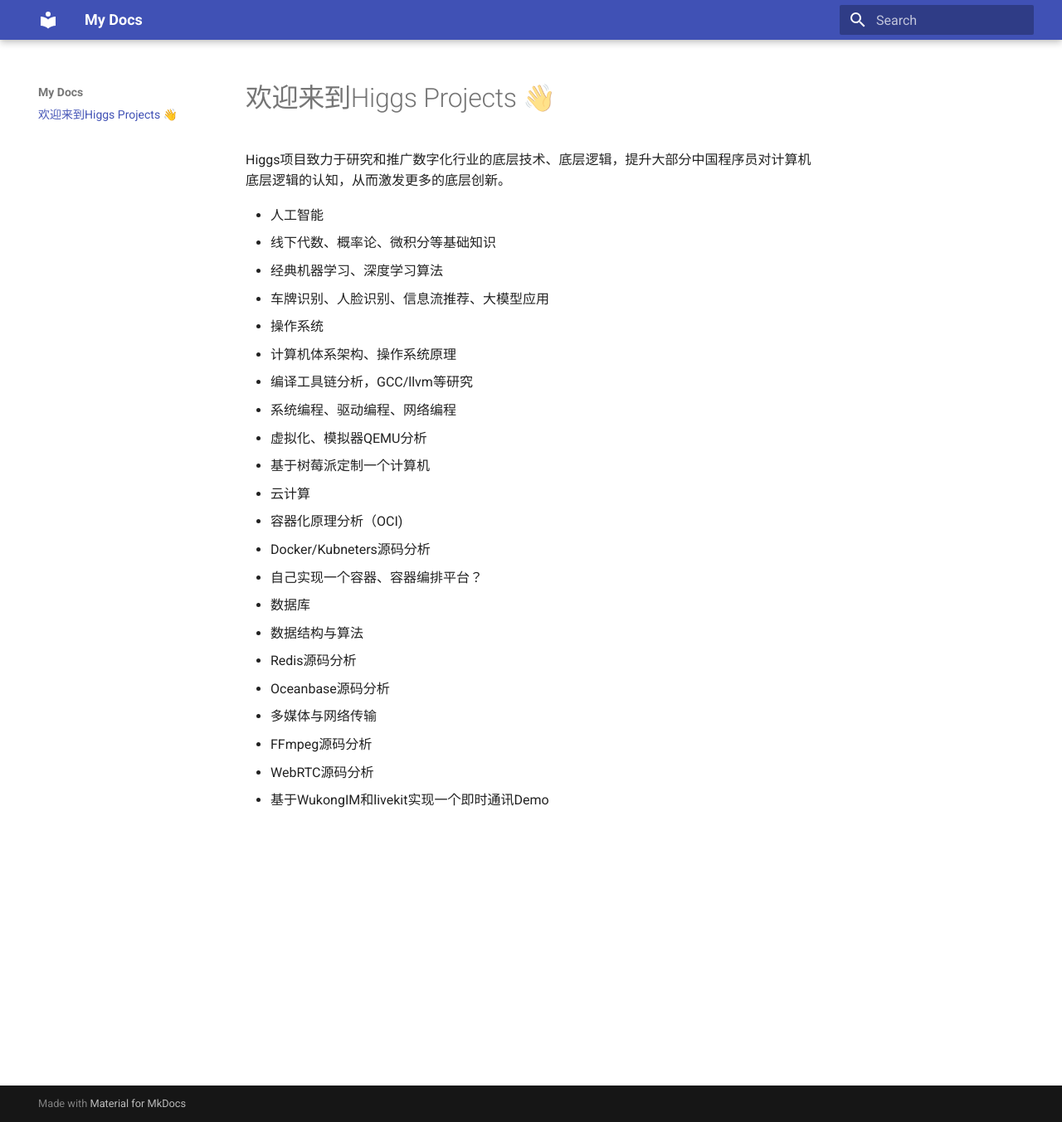
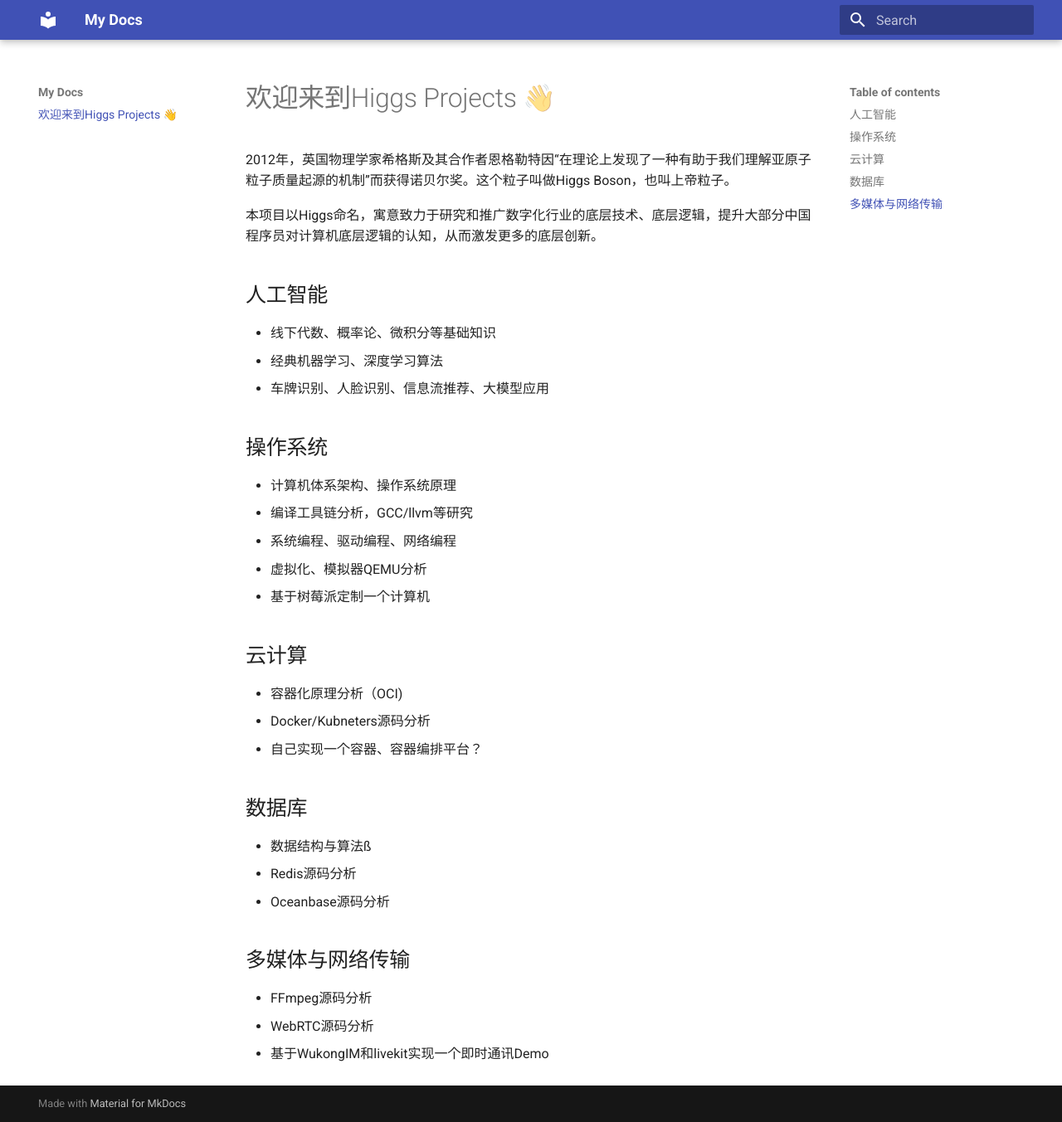
Before and after one commit to higgs-projects/higgs-website, an MkDocs documentation site: the page built from docs/index.md, in a window 1280 px wide and 1353 px high. Shown: the whole window at 83% size. Built offline with MkDocs 1.6.1 and Material for MkDocs 9.7.7, drawn with Linux system fonts in a browser that asks for light colours.

Commit message:
首页更新

```diff
--- a/docs/index.md
+++ b/docs/index.md
@@ -1,30 +1,32 @@
 # 欢迎来到Higgs Projects 👋
 
-Higgs项目致力于研究和推广数字化行业的底层技术、底层逻辑，提升大部分中国程序员对计算机底层逻辑的认知，从而激发更多的底层创新。
+2012年，英国物理学家希格斯及其合作者恩格勒特因“在理论上发现了一种有助于我们理解亚原子粒子质量起源的机制”而获得诺贝尔奖。这个粒子叫做Higgs Boson，也叫上帝粒子。
 
-- 人工智能
-  - 线下代数、概率论、微积分等基础知识
-  - 经典机器学习、深度学习算法
-  - 车牌识别、人脸识别、信息流推荐、大模型应用
+本项目以Higgs命名，寓意致力于研究和推广数字化行业的底层技术、底层逻辑，提升大部分中国程序员对计算机底层逻辑的认知，从而激发更多的底层创新。
 
-- 操作系统
-  - 计算机体系架构、操作系统原理
-  - 编译工具链分析，GCC/llvm等研究
-  - 系统编程、驱动编程、网络编程
-  - 虚拟化、模拟器QEMU分析
-  - 基于树莓派定制一个计算机
+## 人工智能
+- 线下代数、概率论、微积分等基础知识
+- 经典机器学习、深度学习算法
+- 车牌识别、人脸识别、信息流推荐、大模型应用
 
-- 云计算
-  - 容器化原理分析（OCI)
-  - Docker/Kubneters源码分析
-  - 自己实现一个容器、容器编排平台？
+## 操作系统
+- 计算机体系架构、操作系统原理
+- 编译工具链分析，GCC/llvm等研究
+- 系统编程、驱动编程、网络编程
+- 虚拟化、模拟器QEMU分析
+- 基于树莓派定制一个计算机
 
-- 数据库
-  - 数据结构与算法
-  - Redis源码分析
-  - Oceanbase源码分析
+## 云计算
+- 容器化原理分析（OCI)
+- Docker/Kubneters源码分析
+- 自己实现一个容器、容器编排平台？
 
-- 多媒体与网络传输
-  - FFmpeg源码分析
-  - WebRTC源码分析
-  - 基于WukongIM和livekit实现一个即时通讯Demo
+## 数据库
+- 数据结构与算法ß
+- Redis源码分析
+- Oceanbase源码分析
+
+## 多媒体与网络传输
+- FFmpeg源码分析
+- WebRTC源码分析
+- 基于WukongIM和livekit实现一个即时通讯Demo
```
Also changed, not shown: 1 other file.
